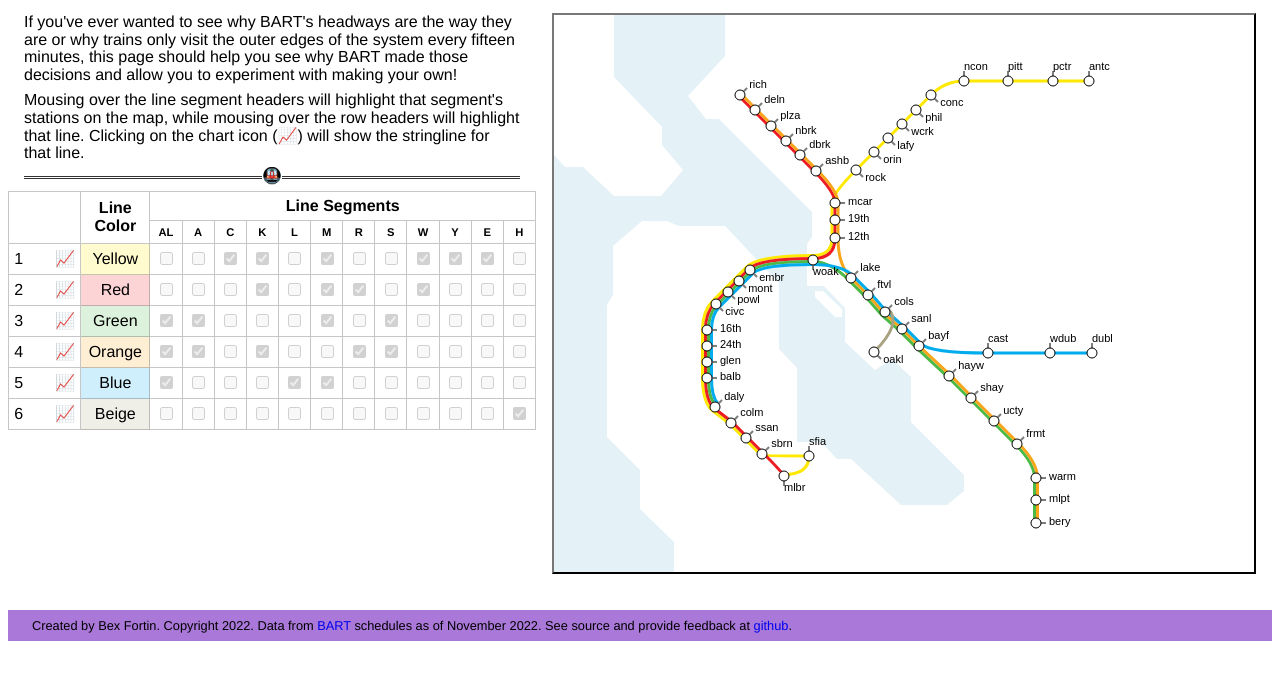
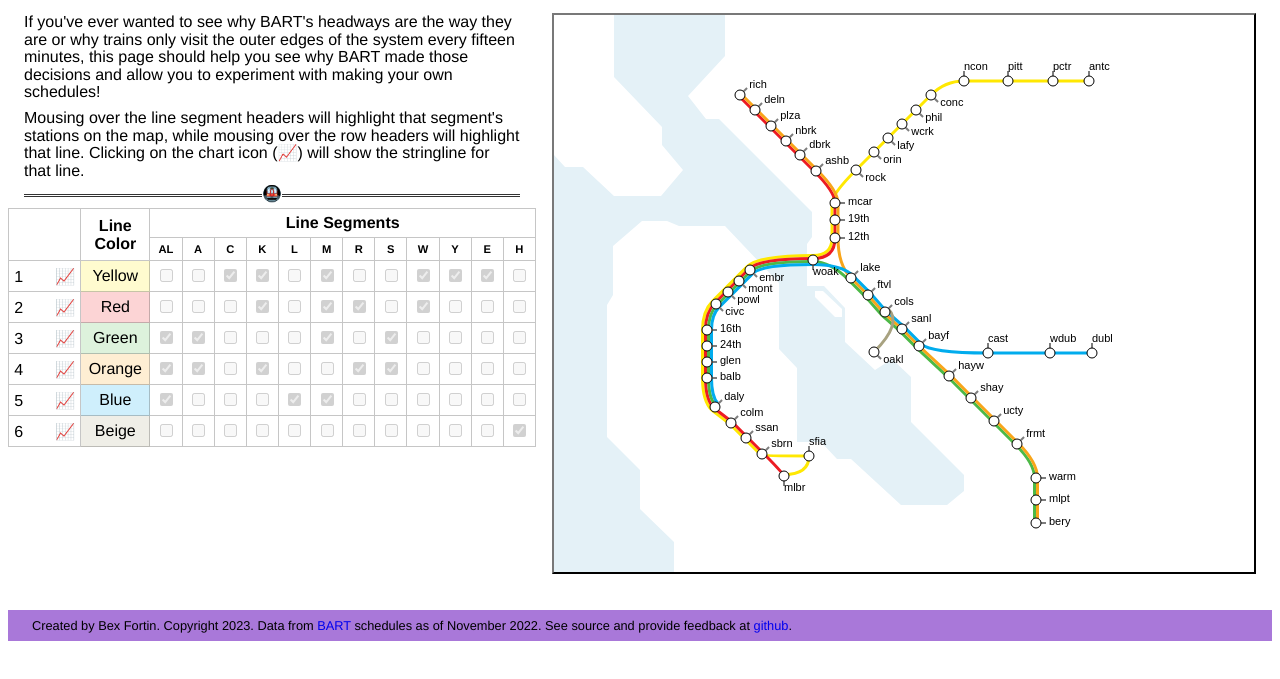
Before and after one commit to cajunluke/dial-a-bart, a plain HTML site: page index.html in a window 1280 px wide. Shown: the part 97-776 px from the top of the page. Drawn offline with Linux system fonts and the light colour scheme.

Commit message:
update copyright; minor copy edit

```diff
--- a/index.html
+++ b/index.html
@@ -16,7 +16,7 @@
           If you've ever wanted to see why BART's headways are the way they are
           or why trains only visit the outer edges of the system every fifteen
           minutes, this page should help you see why BART made those decisions
-          and allow you to experiment with making your own!
+          and allow you to experiment with making your own schedules!
         </p>
         <p>
           Mousing over the line segment headers will highlight that segment's
@@ -42,7 +42,7 @@
       <canvas id="stringline" />
     </div>
     <footer>
-      Created by Bex Fortin. Copyright 2022.
+      Created by Bex Fortin. Copyright 2023.
       Data from <a href="https://www.bart.gov/">BART</a> schedules as of November 2022.
       See source and provide feedback at
       <a href="https://github.com/cajunluke/dial-a-bart">github</a>.
```
